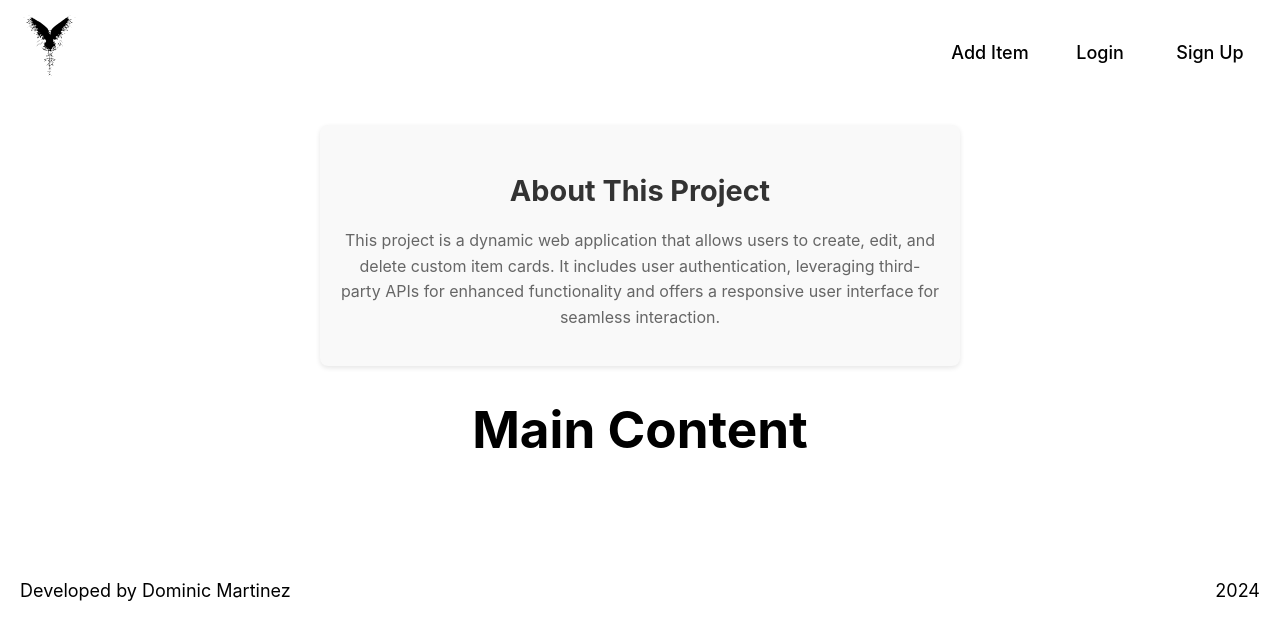
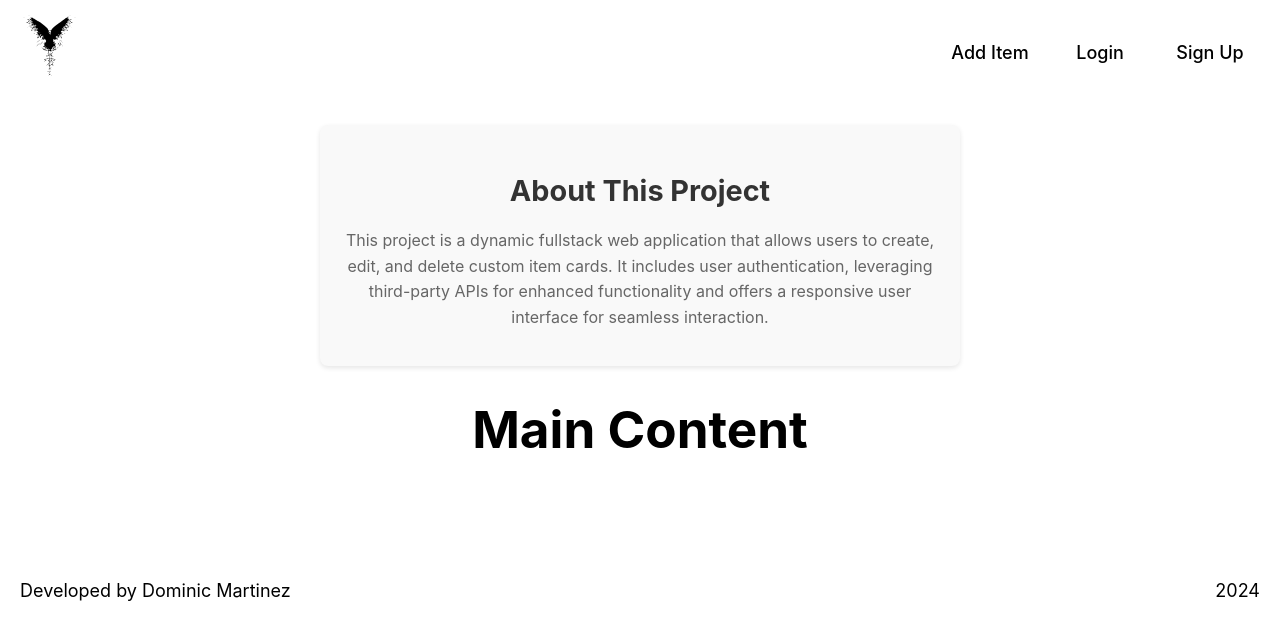
Before and after one commit to Domvm-7/project-final-frontend, a React (Vite) app: page / in a window 1280 px wide. Shown: the top 640 px of the page. Built offline with nearby package versions, Linux system fonts and the light colour scheme.

Commit message:
fixed about

```diff
--- a/src/components/About/About.jsx
+++ b/src/components/About/About.jsx
@@ -6,10 +6,10 @@ const About = () => {
     <section className="about">
       <h2 className="about__title">About This Project</h2>
       <p className="about__description">
-        This project is a dynamic web application that allows users to create,
-        edit, and delete custom item cards. It includes user authentication,
-        leveraging third-party APIs for enhanced functionality and offers a
-        responsive user interface for seamless interaction.
+        This project is a dynamic fullstack web application that allows users to
+        create, edit, and delete custom item cards. It includes user
+        authentication, leveraging third-party APIs for enhanced functionality
+        and offers a responsive user interface for seamless interaction.
       </p>
     </section>
   );
```
